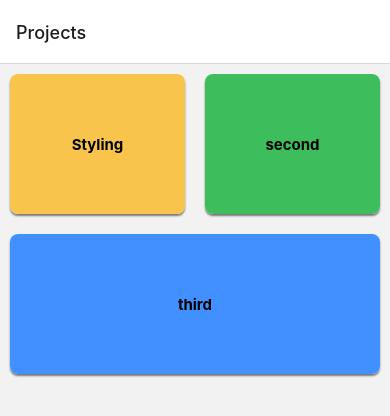
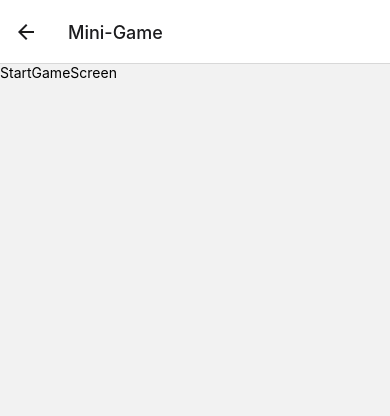
Before and after one commit to DoyunH/Practice-ReactNative-Frontend, a React Native app: screen /Mini-Game in a window 390 px wide. Shown: the top 416 px of the page. Built offline with nearby package versions, Linux system fonts and the light colour scheme.

Commit message:
setting: styling practise setting 2

```diff
--- a/App.tsx
+++ b/App.tsx
@@ -12,7 +12,7 @@ import React from 'react';
 import {NavigationContainer} from '@react-navigation/native';
 import {createNativeStackNavigator} from '@react-navigation/native-stack';
 import CategoriesScreen from './screens/CateforiesScreen';
-import Styling from './screens/Styling';
+import StartGameScreen from './screens/MiniGame/StartGameScreen';
 
 const App = () => {
   const Stack = createNativeStackNavigator();
@@ -21,7 +21,7 @@ const App = () => {
     <NavigationContainer>
       <Stack.Navigator>
         <Stack.Screen name="Projects" component={CategoriesScreen} />
-        <Stack.Screen name="Styling" component={Styling} />
+        <Stack.Screen name="Mini-Game" component={StartGameScreen} />
       </Stack.Navigator>
     </NavigationContainer>
   );
--- a/data/dummy-data.ts
+++ b/data/dummy-data.ts
@@ -1,7 +1,7 @@
 import {Category} from '../models/category';
 
 export const CATEGORIES = [
-  new Category('1', 'Styling', '#f8c44c'),
+  new Category('1', 'Mini-Game', '#f8c44c'),
   new Category('2', 'second', '#3ebd5c'),
   new Category('3', 'third', '#428fff'),
 ];
--- a/screens/Styling.tsx
+++ b/screens/MiniGame/StartGameScreen.tsx
@@ -1,12 +1,12 @@
 import {View, Text} from 'react-native';
 import React from 'react';
 
-const Styling = (): any => {
+const StartGameScreen = (): any => {
   return (
     <View>
-      <Text>Styling</Text>
+      <Text>StartGameScreen</Text>
     </View>
   );
 };
 
-export default Styling;
+export default StartGameScreen;
```
Also changed, not shown: screens/MiniGame/GameOverScreen.tsx (added, +14 -0 lines), screens/MiniGame/GameScreen.tsx (added, +14 -0 lines).
